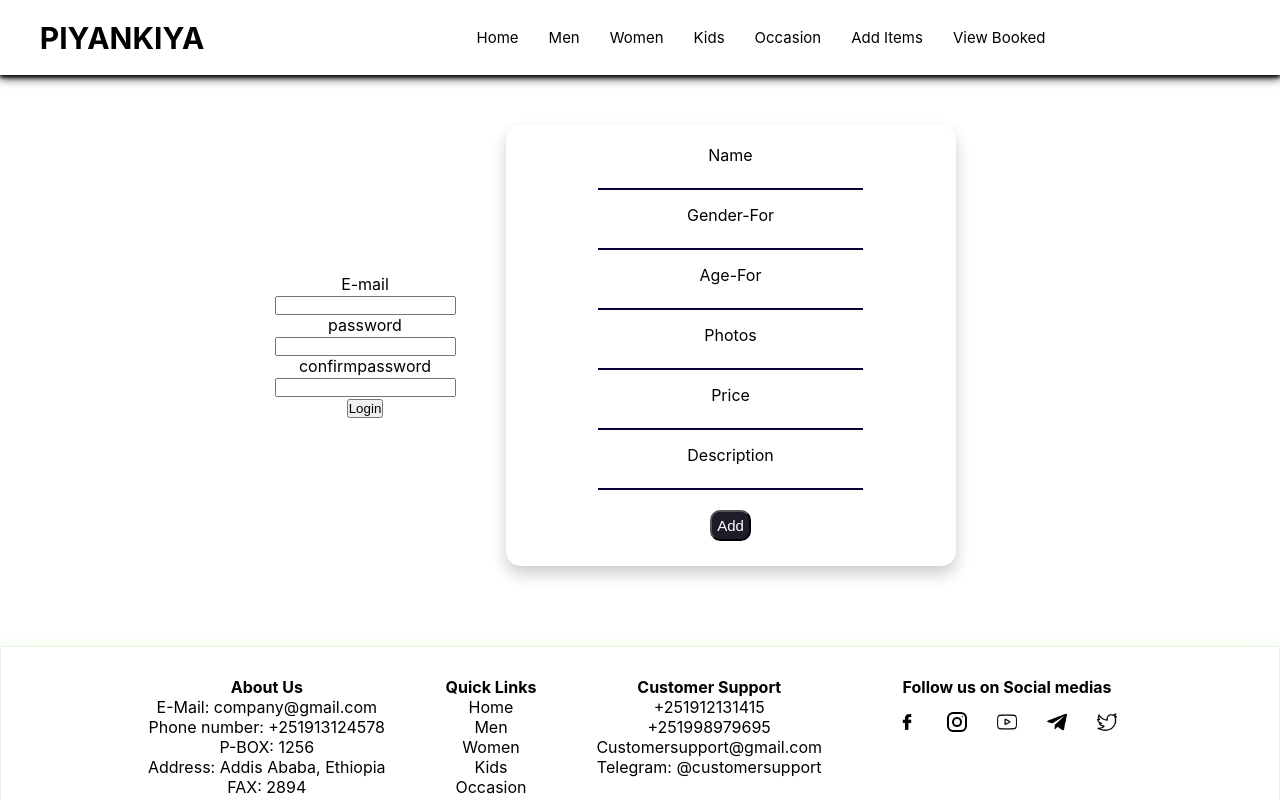
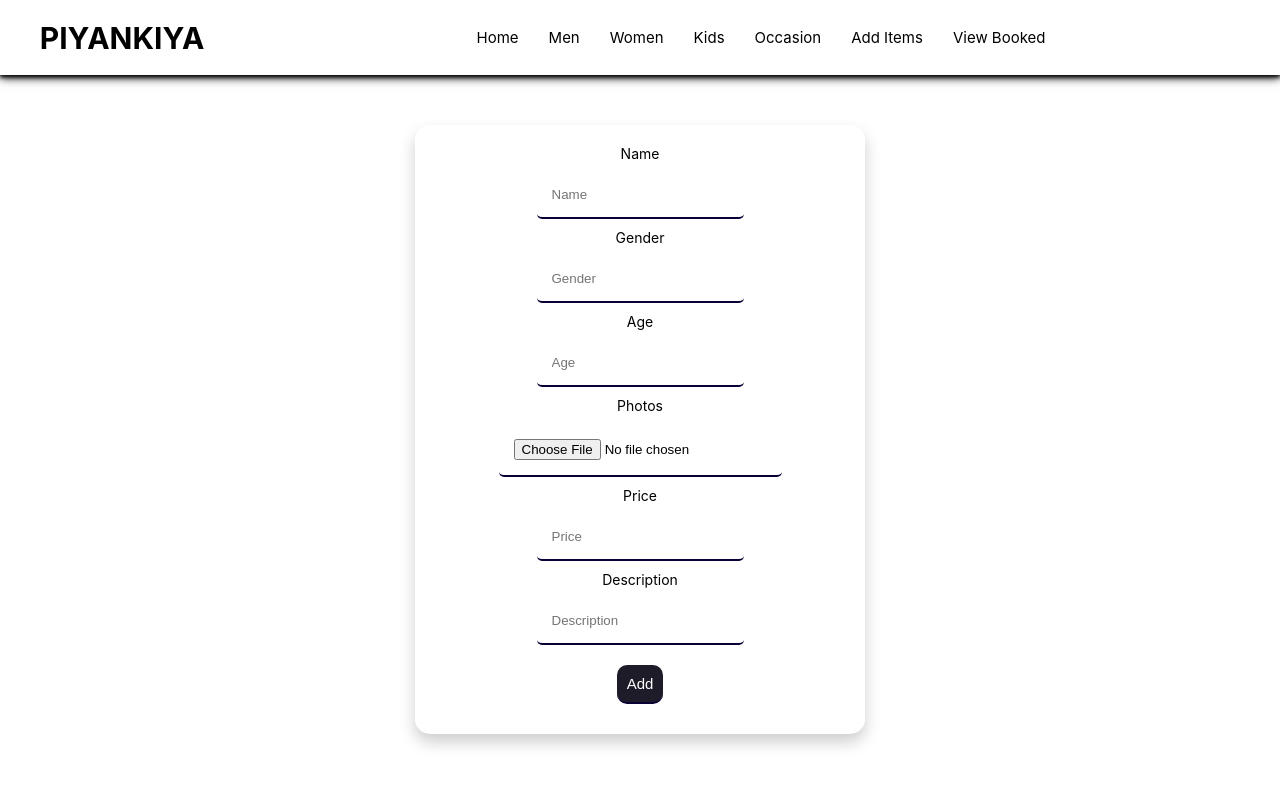
Before and after one commit to blackneb/Piyankiya-Admin, a React (Create React App) app: page /additems in a window 1280 px wide. Shown: the top 800 px of the page. Built offline with nearby package versions, Linux system fonts and the light colour scheme.

Commit message:
add items form

```diff
--- /dev/null
+++ b/src/components/Forms/FormInput.js
@@ -0,0 +1,29 @@
+import { useState } from "react";
+import '../styles/style.css'
+
+const FormInput = (props) => {
+  const [focused, setFocused] = useState(false);
+  const { label, errorMessage, onChange, id, ...inputProps } = props;
+
+  const handleFocus = (e) => {
+    setFocused(true);
+  };
+
+  return (
+    <div className="formInput">
+      <label>{label}</label>
+      <input
+        {...inputProps}
+        onChange={onChange}
+        onBlur={handleFocus}
+        onFocus={() =>
+          inputProps.name === "confirmPassword" && setFocused(true)
+        }
+        focused={focused.toString()}
+      />
+      <span>{errorMessage}</span>
+    </div>
+  );
+};
+
+export default FormInput;
--- a/src/components/body/additems/Additems.js
+++ b/src/components/body/additems/Additems.js
@@ -1,27 +1,96 @@
-import React from 'react'
+import React, {useState} from 'react'
 import '../../styles/style.css'
-import LoginForm from '../../cards/LoginForm'
+import FormInput from '../../Forms/FormInput'
 
 const Additems = () => {
+  const [values, setValues] = useState({
+    name: "",
+    gender: "",
+    age: "",
+    photos: "",
+    price: "",
+    description: "",
+  });
+  const inputs = [
+    {
+      id: 1,
+      name: "name",
+      type: "text",
+      placeholder: "Name",
+      errorMessage: "name should be 3-16 characters and shouldn't include any special character!",
+      label: "Name",
+      pattern: "^[A-Za-z0-9]{3,16}$",
+      required: true,
+    },
+    {
+      id: 2,
+      name: "gender",
+      type: "text",
+      placeholder: "Gender",
+      errorMessage: "Please enter the field",
+      label: "Gender",
+      required: true,
+    },
+    {
+      id: 3,
+      name: "age",
+      type: "number",
+      placeholder: "Age",
+      label: "Age",
+    },
+    {
+      id: 4,
+      name: "photos",
+      type: "file",
+      placeholder: "photos",
+      errorMessage:"Enter Photo",
+      label: "Photos",
+      required: true,
+    },
+    {
+      id: 5,
+      name: "price",
+      type: "number",
+      placeholder: "Price",
+      errorMessage: "Please Enter thr price",
+      label: "Price",
+      required: true,
+    },
+    {
+      id: 6,
+      name: "description",
+      type: "text",
+      placeholder: "Description",
+      errorMessage: "Please Enter the description",
+      label: "Description",
+      required: true,
+    }
+  ];
+
+  const handleSubmit = (e) => {
+    e.preventDefault();
+    alert(JSON.stringify(values, null,2))
+  };
+
+  const onChange = (e) => {
+    setValues({ ...values, [e.target.name]: e.target.value });
+  };
+
+
   return (
     <div className='additemssec'>
-      <LoginForm/>
       <div className='additemsmain'>
-            <form>
-              <label className='conlabel'>Name</label><br/>
-              <input className='coninput'/><br/>
-              <label className='conlabel'>Gender-For</label><br/>
-              <input className='coninput'/><br/>
-              <label className='conlabel'>Age-For</label><br/>
-              <input className='coninput'/><br/>
-              <label className='conlabel'>Photos</label><br/>
-              <input className='coninput'/><br/>
-              <label className='conlabel'>Price</label><br/>
-              <input className='coninput'/><br/>
-              <label className='conlabel'>Description</label><br/>
-              <input className='coninput'/><br/>
-              <input className='submail' type="submit" value="Add"></input>
-            </form>
+      <form onSubmit={handleSubmit}>
+        {inputs.map((input) => (
+          <FormInput
+            key={input.id}
+            {...input}
+            value={values[input.name]}
+            onChange={onChange}
+          />
+        ))}
+        <input className='submail' type="submit" value="Add"></input>
+      </form>
           </div>
     </div>
   )
--- a/src/components/cards/ClotheBox.js
+++ b/src/components/cards/ClotheBox.js
@@ -8,7 +8,7 @@ const ClotheBox = () => {
     <div className='mainbox'>
       <div className='container'>
         <div className='card'>
-        <img src={photo} className="pic"/>
+        <img src={photo} alt='' className="pic"/>
         </div>
         <div className='intro'>
           <h5 className='details'>Name</h5>
--- a/src/components/cards/LoginForm.js
+++ /dev/null
@@ -1,51 +0,0 @@
-import React, {useState} from 'react'
-
-
-const LoginForm = () => {
-  const [form, setform] =useState({
-    email: "",
-    password: "",
-    confirmpassword: "",
-  })
-  const onUpdateField = e=>{
-    const nextFormState={
-      ...form,[e.target.name]: e.target.value,
-    };
-    setform(nextFormState);
-  };
-
-  const onSubmitForm=e=>{
-    e.preventDefault();
-    alert(JSON.stringify(form, null,2))
-  };
-
-
-  return (
-    <div>
-      <form className='' onSubmit={onSubmitForm}>
-        <label>E-mail</label><br/>
-        <input
-          className=''
-          type="text"
-          name='email'
-          value={form.email}
-          onChange={onUpdateField}/><br/>
-        <label>password</label><br/>
-        <input
-          type="password"
-          name="password"
-          value={form.password}
-          onChange={onUpdateField}/><br/>
-        <label>confirmpassword</label><br/>
-        <input
-          type="password"
-          name="confirmpassword"
-          value={form.confirmpassword}
-          onChange={onUpdateField}/><br/>
-        <button type="submit">Login</button>
-      </form>
-    </div>
-  )
-}
-
-export default LoginForm
--- a/src/components/styles/style.css
+++ b/src/components/styles/style.css
@@ -283,24 +283,14 @@
     box-shadow: 0 8px 16px 0 rgba(0,0,0,0.2);
 }
 .submail{
-    margin: 5px;
-    padding: 5px;
+    margin: 10px;
+    padding: 10px;
     background-color: rgb(31, 28, 42);
     color: white;
     font-size: 15px;
     border-radius: 10px;
 }
-.conui{
-   justify-content: center;
-}
-.conli{
-    list-style: none;
-    padding: 8px;
-}
-.conlabel{
-    padding: 10px;
 
-}
 .coninput{
     border: none;
     border-bottom: 2px rgb(11, 0, 53) solid;
@@ -308,6 +298,43 @@
     margin-bottom: 15px;
 }
 
+
+.formInput{
+    display: flex;
+    flex-direction: column;
+    width: 280px;
+    align-items: center;
+    justify-content: center;
+}
+
+input{
+    padding: 15px;
+    margin: 10px 0px;
+    border-radius: 5px;
+    border: none;
+    border-bottom: 2px rgb(11, 0, 53) solid;
+}
+
+
+label{
+    font-size: 14px;
+    color: black;
+}
+
+span{
+    font-size: 12px;
+    padding: 3px;
+    color: red;
+    display: none;
+}
+
+input:invalid[focused="true"]{
+    border: 1px solid red;
+}
+
+input:invalid[focused="true"] ~ span{
+    display: block;
+}
 @media screen and (max-width:780px){
     .contactmail{
         margin-left: 50px;
@@ -468,6 +495,9 @@ li{
     padding: 20px;
     box-shadow: 0 8px 16px 0 rgba(0,0,0,0.2);
     border-radius: 15px;
+    display: flex;
+    align-items: center;
+    justify-content: center;
 }
 
 .additemssec{
```
